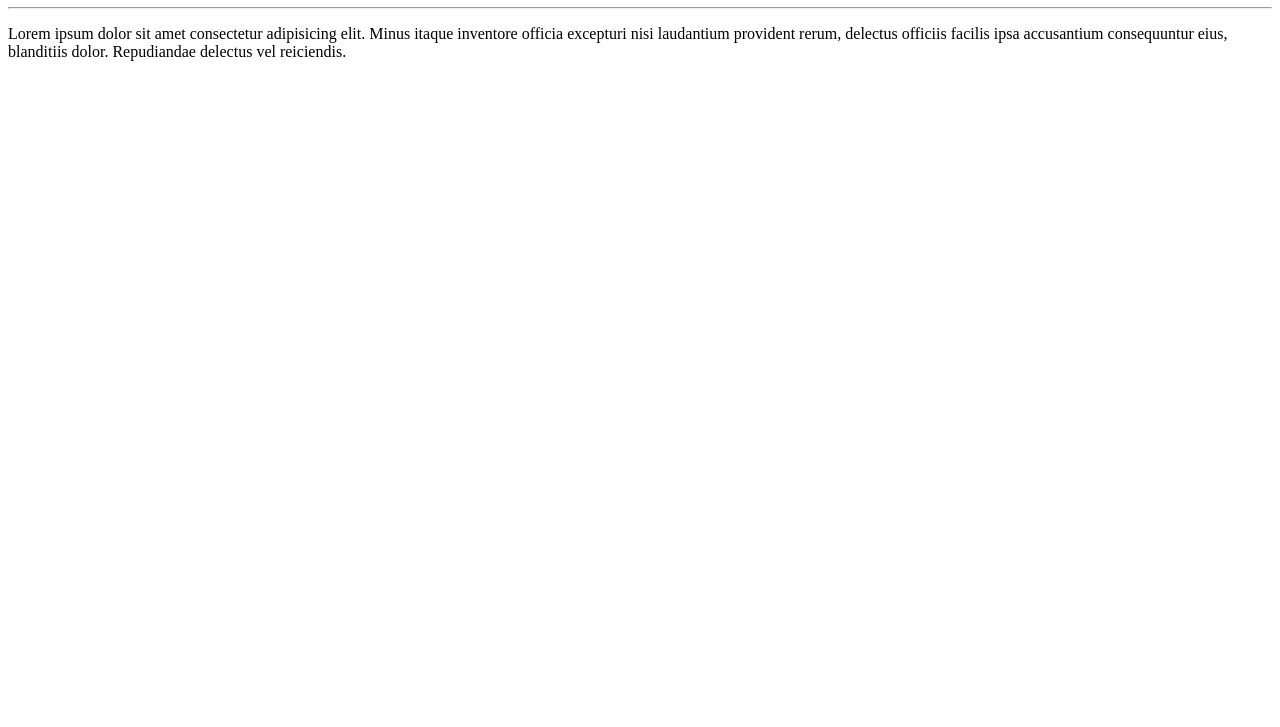
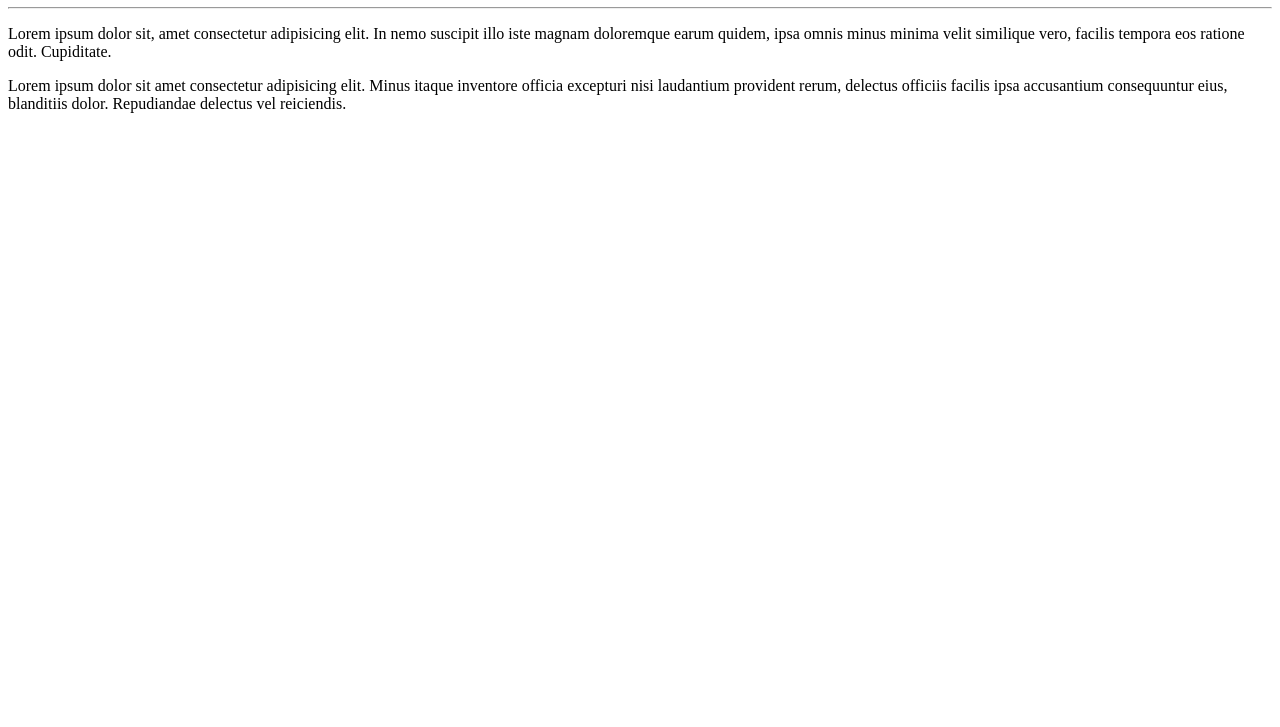
Before and after one commit to MurilloBritoWolf/teste, a plain HTML site: page Teste/index.html in a window 1280 px wide. Shown: the part 73-800 px from the top of the page. Drawn offline with Linux system fonts and the light colour scheme.

Commit message:
Update index.html

```diff
--- a/Teste/index.html
+++ b/Teste/index.html
@@ -9,6 +9,10 @@
 <body>
     <h1> Helloooo </h1>
     <hr>
+    <p> Lorem ipsum dolor sit, amet consectetur adipisicing elit. In nemo suscipit illo iste magnam doloremque earum quidem, ipsa omnis minus minima velit similique vero, facilis tempora eos ratione odit. Cupiditate.
+
+    </p>
     <p> Lorem ipsum dolor sit amet consectetur adipisicing elit. Minus itaque inventore officia excepturi nisi laudantium provident rerum, delectus officiis facilis ipsa accusantium consequuntur eius, blanditiis dolor. Repudiandae delectus vel reiciendis.</p>
 </body>
+
 </html>
```
